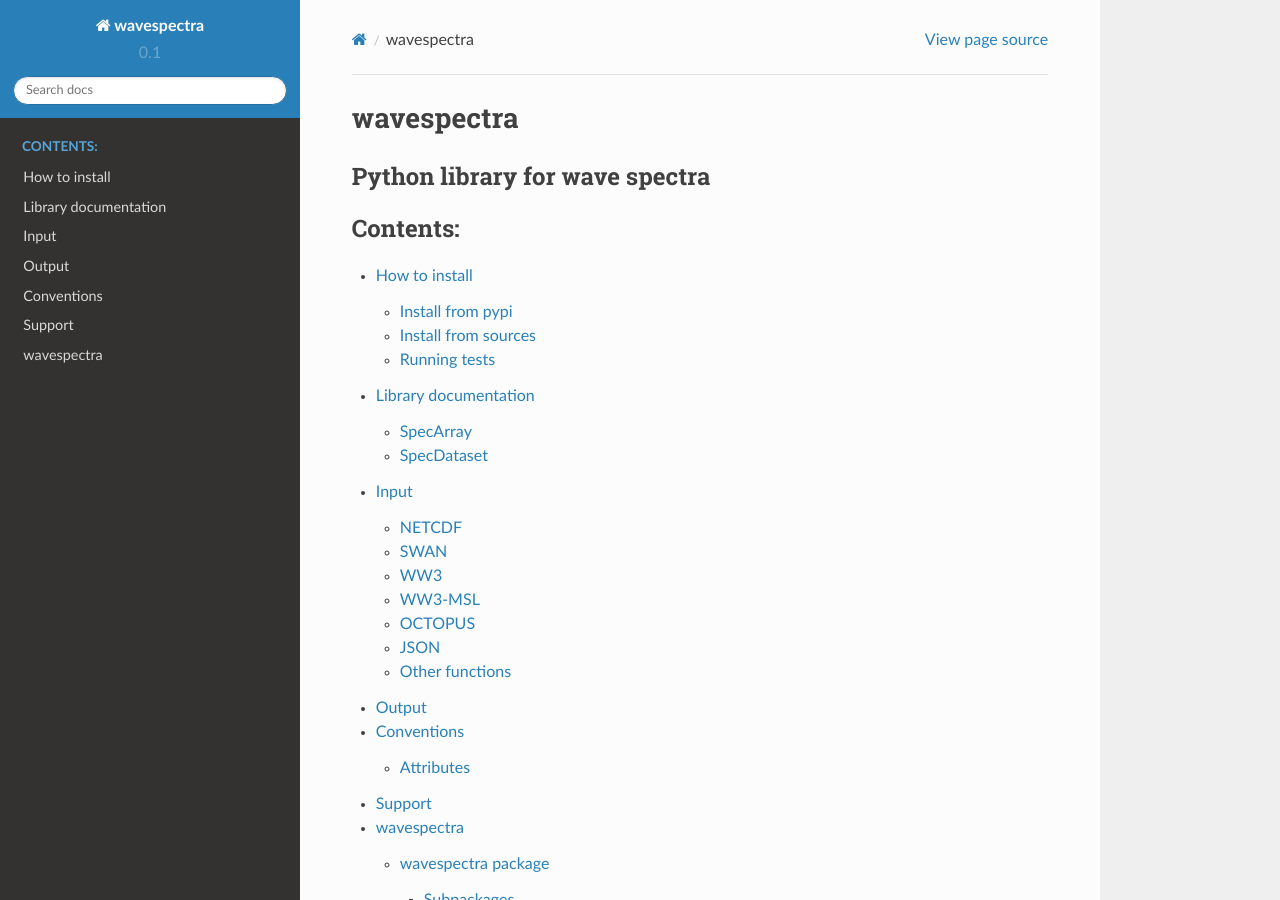
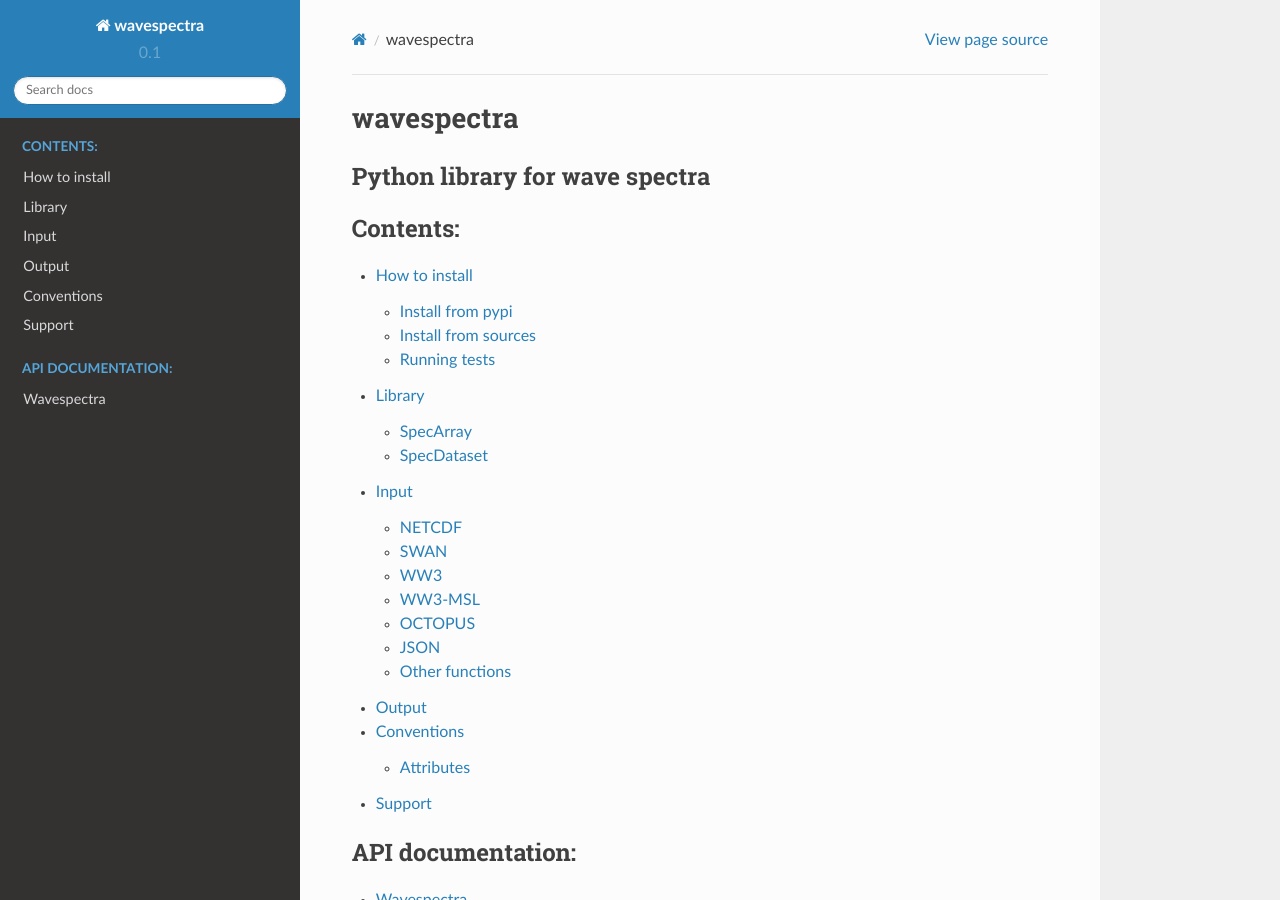
Before and after one commit to wavespectra/wavespectra, a Sphinx documentation site: the page built from docs/index.rst, in a window 1280 px wide and 900 px high. Built offline with Sphinx 7.4.7 and the Read the Docs theme 2.0.0, drawn with Linux system fonts in a browser that asks for light colours.

```diff
--- a/docs/index.rst
+++ b/docs/index.rst
@@ -14,12 +14,17 @@ Python library for wave spectra
     :caption: Contents:
 
     How to install <install>
-    Library documentation <library>
+    Library <library>
     input
     output
     conventions
     support
-    source/modules
+
+.. toctree::
+    :maxdepth: 3
+    :caption: API documentation:
+
+    Wavespectra <source/modules>
 
 Indices and tables
 ==================
```
